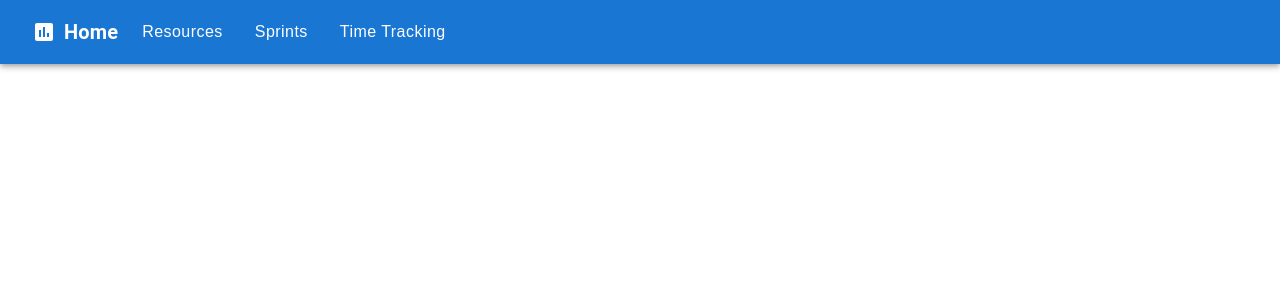
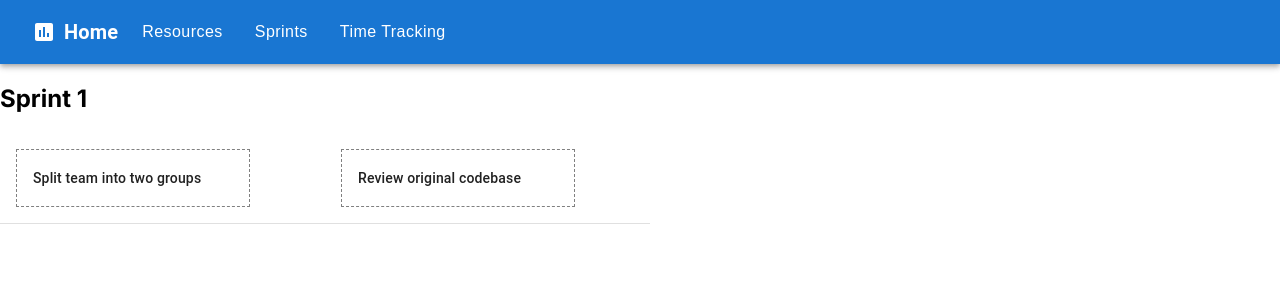
Before and after one commit to SE4AIResearch/DataLeakage_JupyterNotebook_Website_Fall2024, a Next.js app: page /sprints in a window 1280 px wide. Shown: the top 300 px of the page. Built offline with nearby package versions, Linux system fonts and the light colour scheme.

Commit message:
Added content for sprint page

```diff
--- a/app/sprints/page.tsx
+++ b/app/sprints/page.tsx
@@ -1,11 +1,31 @@
 "use client"; // This directive allows the component to run on the client side.
-import { Box, Container, Link, Stack, Typography } from "@mui/material";
+import { Box, Container, Link, Paper, Stack, Table, TableBody, TableCell, TableContainer, TableHead, TableRow, Typography } from "@mui/material";
 import ResponsiveAppBar from "@/components/navbar";
 
 export default function Sprints() {
   return (
     <Box>
       <ResponsiveAppBar />
+      <h2>Sprint 1</h2>
+      <Table sx={{ maxWidth: 650 }} aria-label="Example static collection table">
+        <TableHead>
+          <TableRow>
+          <TableCell>
+            <Box sx={{ p: 2, border: '1px dashed grey', width: 200 }}>
+              Split team into two groups
+            </Box>
+            </TableCell>
+
+            <TableCell>
+            <Box sx={{ p: 2, border: '1px dashed grey', width: 200 }}>
+              Review original codebase
+            </Box>
+            </TableCell>
+          </TableRow>
+        </TableHead>
+        </Table>
+
+
     </Box>
   );
 }
```
